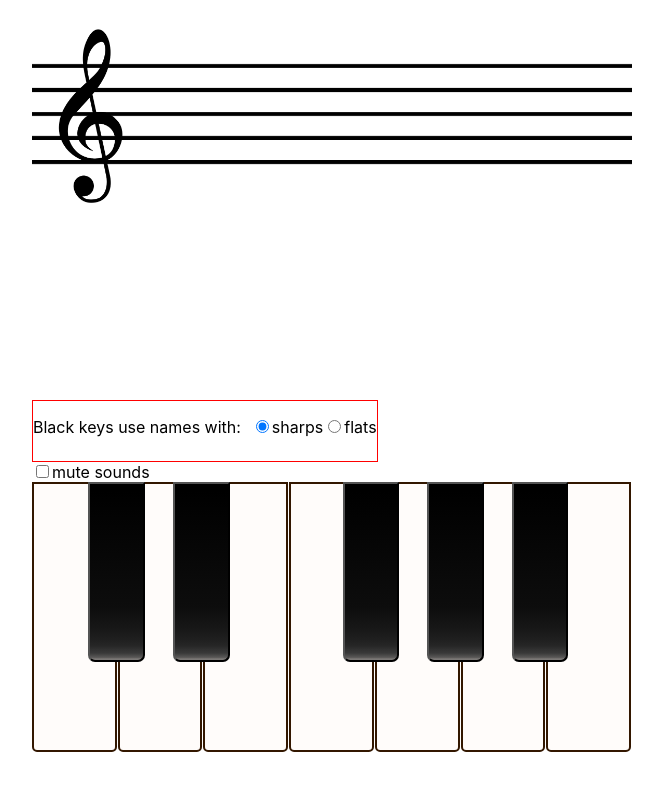
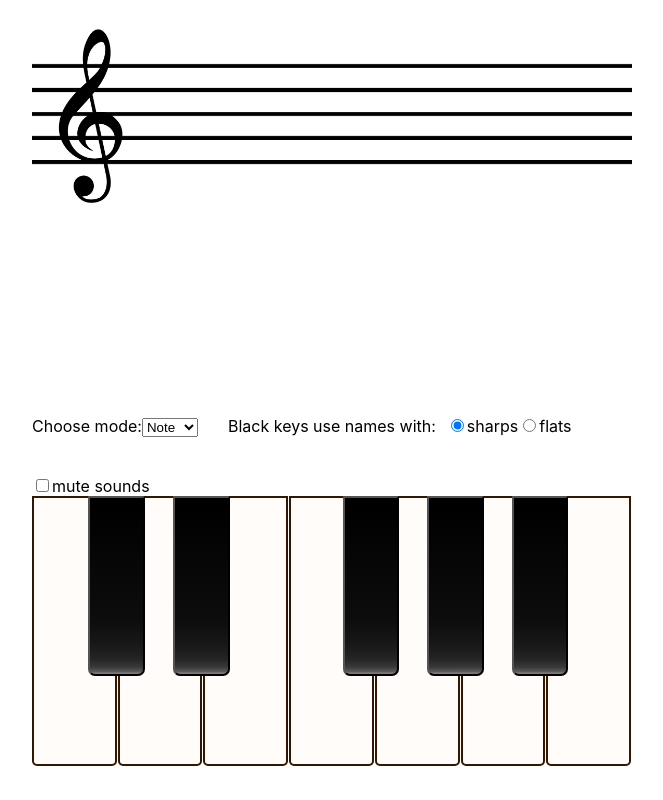
Before and after one commit to andrzejkukuryk/music-theory, a React (Create React App) app: page / in a window 1280 px wide. Shown: the whole page, without its empty margins (308-971 px from the left). Built offline with nearby package versions, Linux system fonts and the light colour scheme.

Commit message:
add ChooseMode

```diff
--- a/src/App.js
+++ b/src/App.js
@@ -1,15 +1,16 @@
 import { useState } from 'react';
 import './App.css';
 import { Controls } from "./component/controls";
-
+import { ChooseMode } from "./component/chooseMode";
 import { Keyboard } from "./component/keyboard";
-import { Note } from "./component/note";
-import { Scale } from "./component/scale";
+// import { Note } from "./component/note";
+// import { Scale } from "./component/scale";
 
 function App() {
   const [note, setNote] = useState("X");
   const [blackKeyMode, setBlackKeyMode] = useState("sharped");
   const [keyboardMuted, setKeyboardMuted] = useState(false);
+  const [appMode, setAppMode] = useState("note");
 
   const pressedKey = (newNote) => {
     setNote(newNote);
@@ -23,11 +24,19 @@ function App() {
     setKeyboardMuted(!keyboardMuted);
   };
 
+  const selectMode = (mode) => {
+    setNote("X");
+    setAppMode(mode);
+  };
+
   return (
     <div>
-      {/* <Scale note={note} /> */}
-      <Note note={note} />
-      <Controls sharpOrFlat={sharpOrFlat} muteSounds={muteSounds} />
+      <ChooseMode appMode={appMode} note={note} />
+      <Controls
+        sharpOrFlat={sharpOrFlat}
+        muteSounds={muteSounds}
+        selectMode={selectMode}
+      />
       <Keyboard
         pressedKey={pressedKey}
         blackKeyMode={blackKeyMode}
--- /dev/null
+++ b/src/component/chooseMode/index.js
@@ -0,0 +1,23 @@
+import React from "react";
+import { Note } from "../note";
+import { Scale } from "../scale";
+import styles from "./style.module.css";
+
+const TYPE_NOTE = "note";
+const TYPE_SCALE = "scale";
+
+export function ChooseMode(props) {
+  const { appMode, note } = props;
+
+  console.log("props note: ", note);
+  switch (appMode) {
+    case TYPE_NOTE:
+      return <Note note={note} />;
+      break;
+    case TYPE_SCALE:
+      return <Scale note={note} />;
+      break;
+    default:
+      return <p className={styles.defaultP}>Choose mode</p>;
+  }
+}
--- /dev/null
+++ b/src/component/chooseMode/style.module.css
@@ -0,0 +1,4 @@
+.defaultP {
+    font-size: 3em;
+    text-align: center;
+}
--- a/src/component/controls/index.js
+++ b/src/component/controls/index.js
@@ -3,6 +3,8 @@ import styles from "./style.module.css";
 
 const TYPE_SHARPED = "sharped";
 const TYPE_FLATED = "flated";
+const TYPE_NOTE = "note";
+const TYPE_SCALE = "scale";
 
 export function Controls(props) {
   const handleClickChromatic = ({ target }) => {
@@ -11,13 +13,24 @@ export function Controls(props) {
       : props.sharpOrFlat(TYPE_SHARPED);
   };
 
-  const { muteSounds } = props;
+  const { muteSounds, selectMode } = props;
   const handleChangeMute = () => {
     muteSounds();
   };
 
+  const handleChangeMode = ({ target }) => {
+    selectMode(target.value);
+  };
+
   return (
     <div className={styles.container}>
+      <div className={styles.modeChooseDiv}>
+        <label htmlFor="mode">Choose mode:</label>
+        <select id="mode" name="mode" onChange={handleChangeMode}>
+          <option value={TYPE_NOTE}>Note</option>
+          <option value={TYPE_SCALE}>Scale</option>
+        </select>
+      </div>
       <div className={styles.chromaticChooseDiv}>
         <p className={styles.chromaticChooseP}>Black keys use names with:</p>
         <input
--- a/src/component/controls/style.module.css
+++ b/src/component/controls/style.module.css
@@ -7,10 +7,16 @@
     margin: 0 auto;
 }
 
+.modeChooseDiv {
+    display: inline-block;
+    height: 60px;
+    margin-right: 30px;
+}
+
 .chromaticChooseDiv {
     display: inline-block;
     height: 60px;
-    border: 1px solid red;
+
 }
 .chromaticChooseP {
     display: inline-block;
```
